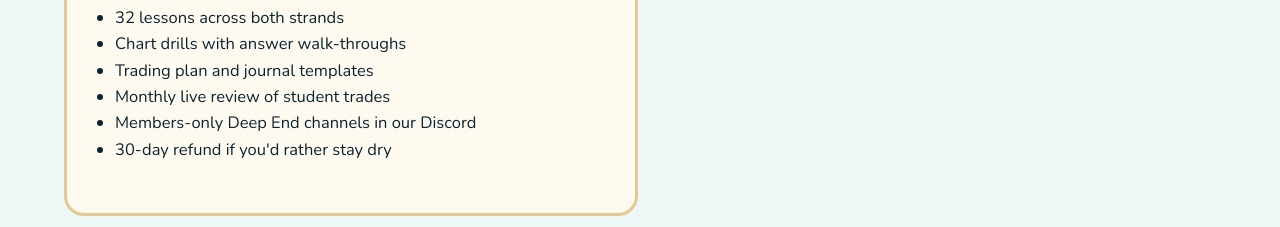
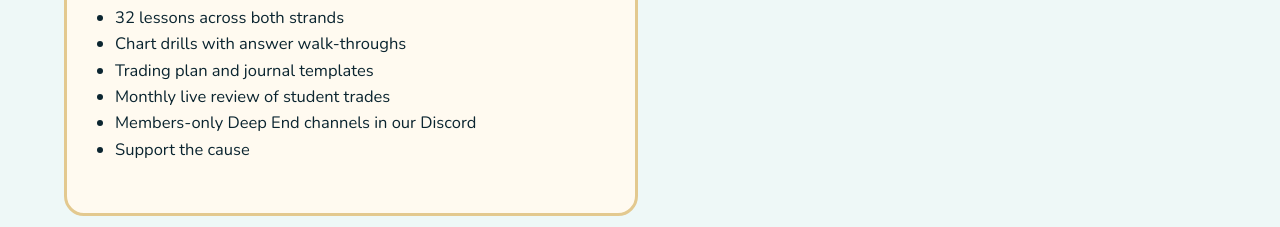
Before and after one commit to electroball/underwaterbasketweavingacademy, a plain HTML site: page index.html in a window 1280 px wide. Shown: the part 4400-4627 px from the top of the page. Drawn offline with nearby package versions, Linux system fonts and the light colour scheme.

Commit message:
Update index.html

```diff
--- a/index.html
+++ b/index.html
@@ -206,7 +206,7 @@ footer .wrap{display:flex;flex-wrap:wrap;gap:16px 40px;justify-content:space-bet
         <li>Trading plan and journal templates</li>
         <li>Monthly live review of student trades</li>
         <li>Members-only Deep End channels in our Discord</li>
-        <li>30-day refund if you'd rather stay dry</li>
+        <li>Support the cause</li>
       </ul>
     </div>
     <div class="form">
```
